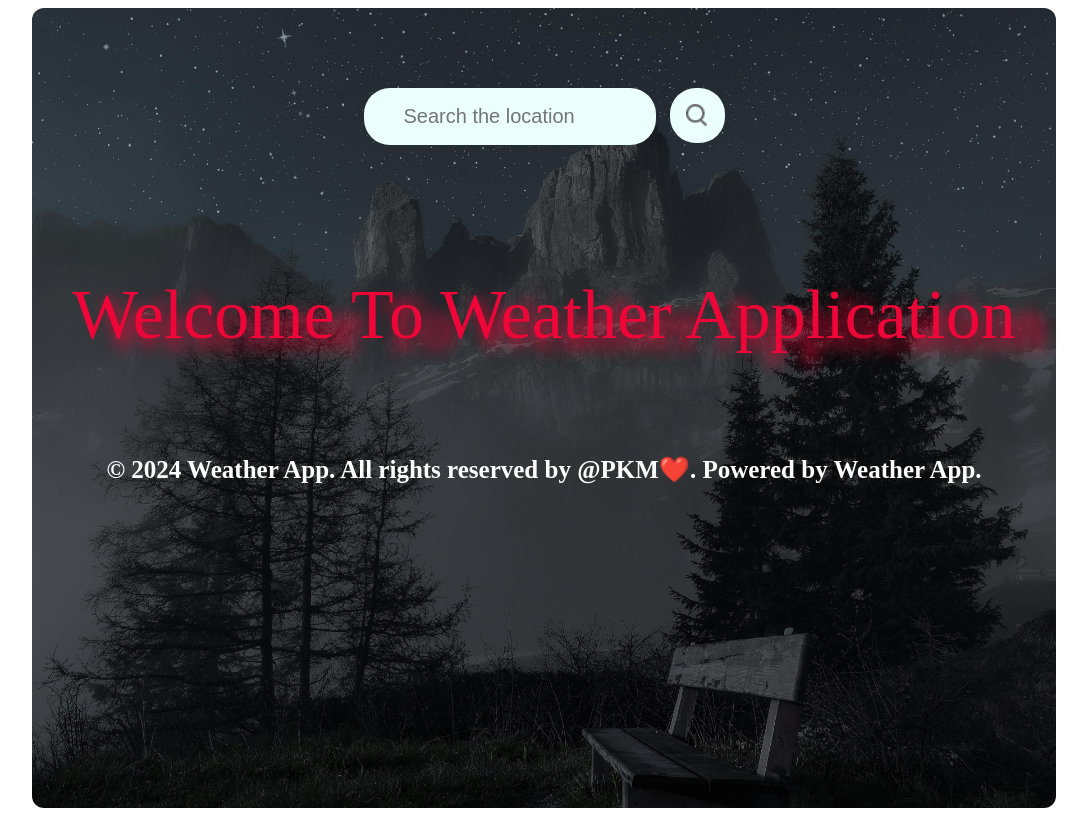
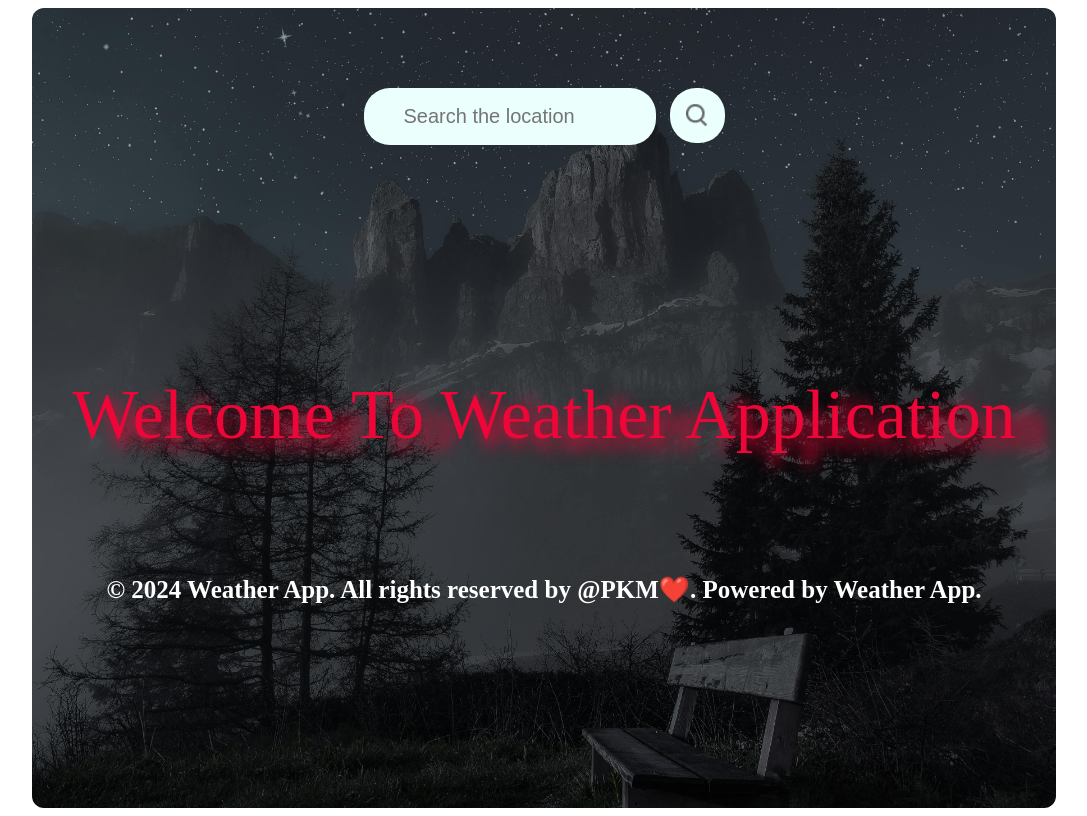
Before and after one commit to priteesh-stack/WeatherApplication, a React (Create React App) app: page / in a window 1280 px wide. Shown: the whole page, without its empty margins (96-1183 px from the left). Built offline with nearby package versions, Linux system fonts and the light colour scheme.

Commit message:
Update weatherApp.css

```diff
--- a/src/Components/Weather App/weatherApp.css
+++ b/src/Components/Weather App/weatherApp.css
@@ -13,9 +13,9 @@
   color: rgb(238, 6, 56);
   text-align: center;
   font-size: 70px;
-  margin-top: 130px;
+  margin-top: 230px;
   text-shadow: 30px 10px 15px;
-  margin-bottom:100px;
+  margin-bottom:120px;
 }
 .nav button,
 #err button {
@@ -292,12 +292,12 @@
     display: grid;
     grid-template-columns: repeat(3, 1fr);
     font-size: 12;
-    maegin-left:15px;
+    maegin-left:20px;
   }
   .days{
     margin: 1vh 1vw;
-    height:16vh;
-    width: 24vw;
+    height:18vh;
+    width: 25vw;
     font-size: 12px;
   }
   .forcast button {
```
